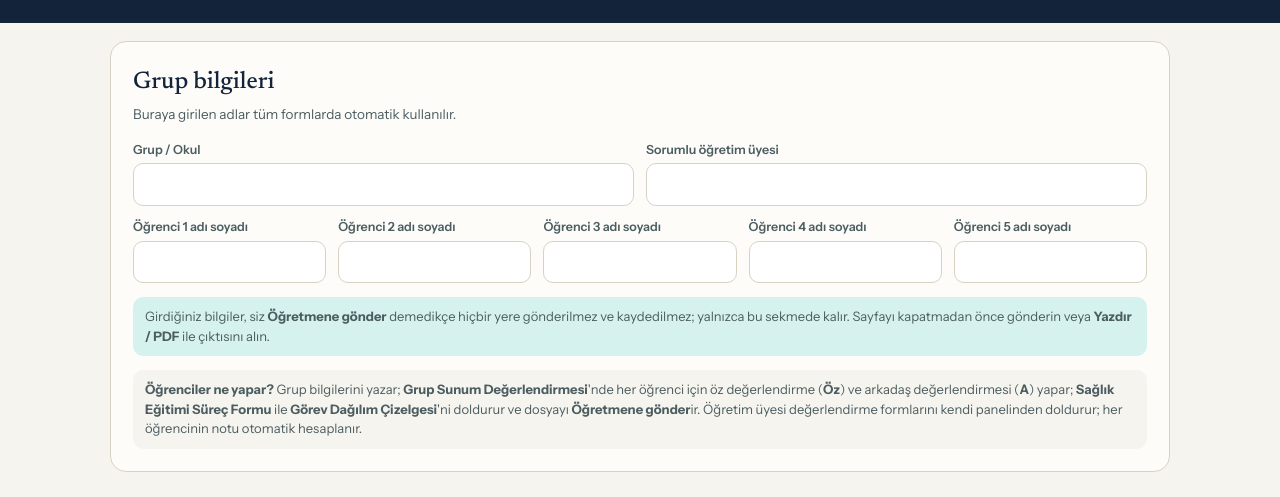
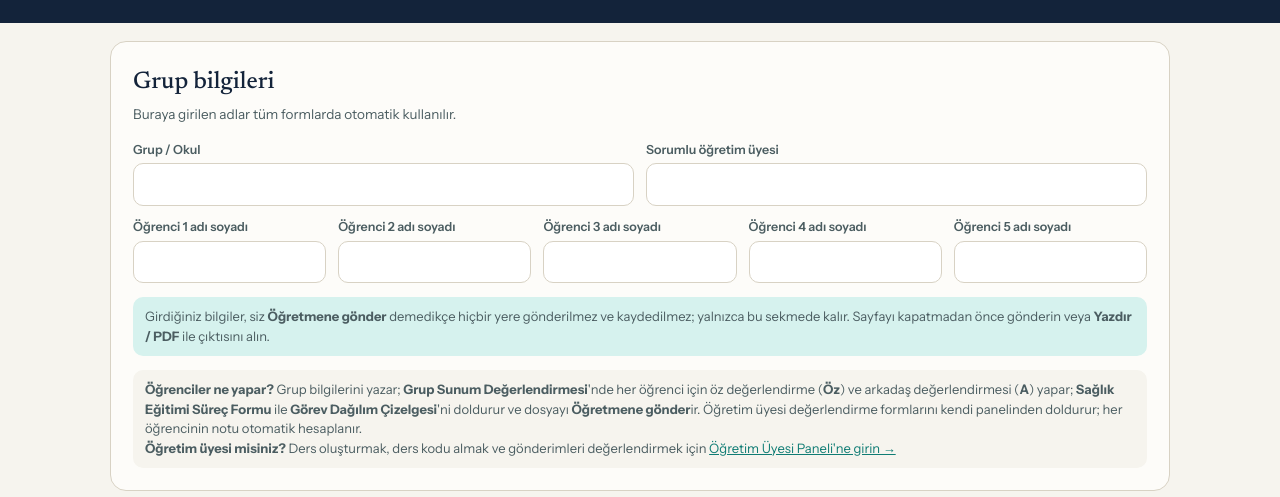
Before and after one commit to EdaErgin345/edunurse-ai-site, a plain HTML site: page araclar/uygulama-dosyasi.html in a window 1280 px wide. Shown: the part 272-769 px from the top of the page. Drawn offline with nearby package versions, Linux system fonts and the light colour scheme.

Commit message:
Uygulama Dosyasi: ogretim uyesi paneli baglantisi

```diff
--- a/araclar/uygulama-dosyasi.html
+++ b/araclar/uygulama-dosyasi.html
@@ -134,7 +134,7 @@ html body:not(.ogretmen-modu) .ogretmen-ozel{display:none!important}
     </div>
     <div class="grid" id="stu-inputs" style="margin-top:12px"></div>
     <p class="note" id="gizlilik-notu">Girdiğiniz bilgiler, siz <b>Öğretmene gönder</b> demedikçe hiçbir yere gönderilmez ve kaydedilmez; yalnızca bu sekmede kalır. Sayfayı kapatmadan önce gönderin veya <b>Yazdır / PDF</b> ile çıktısını alın.</p>
-    <p class="note" id="rol-notu" style="background:var(--cream)"><b>Öğrenciler ne yapar?</b> Grup bilgilerini yazar; <b>Grup Sunum Değerlendirmesi</b>'nde her öğrenci için öz değerlendirme (<b>Öz</b>) ve arkadaş değerlendirmesi (<b>A</b>) yapar; <b>Sağlık Eğitimi Süreç Formu</b> ile <b>Görev Dağılım Çizelgesi</b>'ni doldurur ve dosyayı <b>Öğretmene gönder</b>ir. Öğretim üyesi değerlendirme formlarını kendi panelinden doldurur; her öğrencinin notu otomatik hesaplanır.</p>
+    <p class="note" id="rol-notu" style="background:var(--cream)"><b>Öğrenciler ne yapar?</b> Grup bilgilerini yazar; <b>Grup Sunum Değerlendirmesi</b>'nde her öğrenci için öz değerlendirme (<b>Öz</b>) ve arkadaş değerlendirmesi (<b>A</b>) yapar; <b>Sağlık Eğitimi Süreç Formu</b> ile <b>Görev Dağılım Çizelgesi</b>'ni doldurur ve dosyayı <b>Öğretmene gönder</b>ir. Öğretim üyesi değerlendirme formlarını kendi panelinden doldurur; her öğrencinin notu otomatik hesaplanır.<br><b>Öğretim üyesi misiniz?</b> Ders oluşturmak, ders kodu almak ve gönderimleri değerlendirmek için <a href="../ogretmen-paneli.html">Öğretim Üyesi Paneli'ne girin →</a></p>
   </section>
 
 </main>
```
